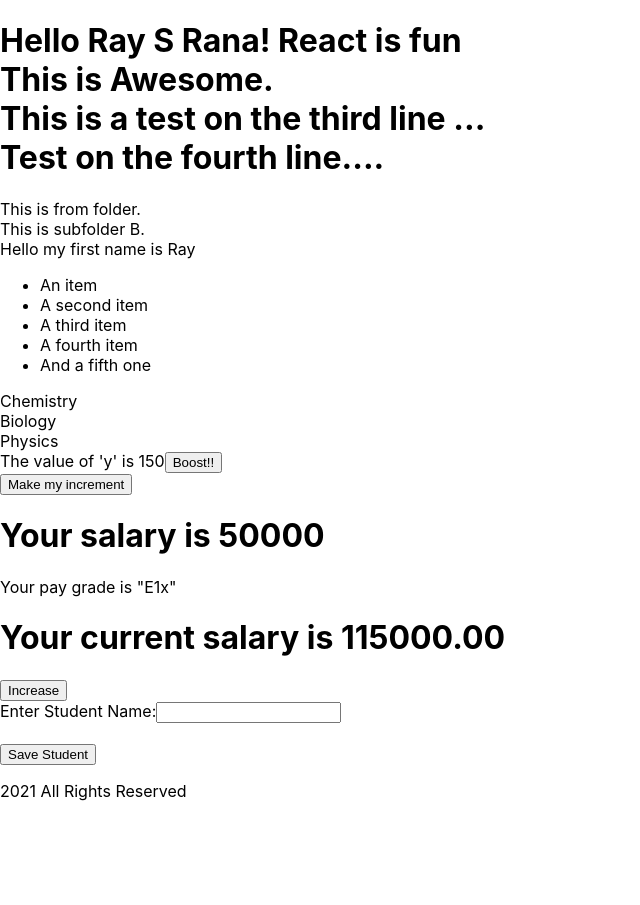
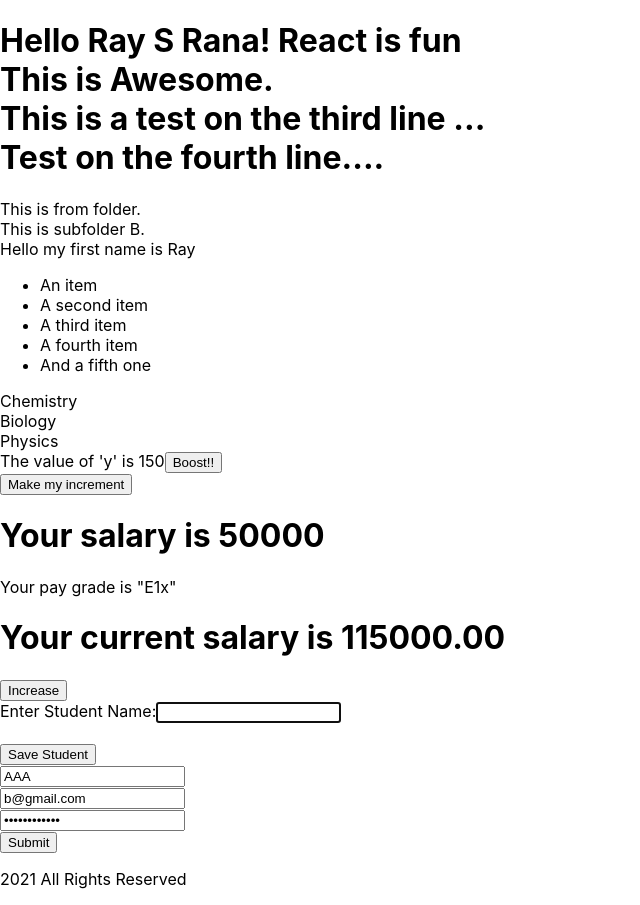
Before and after one commit to QualRay/FlipkartWithAnilDollar, a React (Create React App) app: page / in a window 1280 px wide. Shown: the whole page, without its empty margins (0-640 px from the left). Before the commit the page ends 817 px from the top, so only its background shows below. Built offline with nearby package versions, Linux system fonts and the light colour scheme.

Commit message:
Add Register User Form

```diff
--- a/src/Components/F.js
+++ b/src/Components/F.js
@@ -27,12 +27,21 @@ function F() {
             method: 'POST',
             headers: headers ,
             body: JSON.stringify(data)
-        }).then((d)=>{
-            console.log(d.status);
-            if(d.status === 200){
+        }).then(response => response.json()) //This will make JSON data readable
+        .then((d)=>{
+            console.log(d);
+            //Success
+            //console.log(d.status);
+            if(d.data != null){
                 swal("Good Job!","Data created successfully!","Success");
             }
-        }).catch((e)=>{}).finally((all)=>{});
+            if(d.error.status === 403){
+                swal(d.error.name,d.error.message,"error");
+            }
+        }).catch((e)=>{
+            //error block
+            console.log(e);
+        }).finally((all)=>{});
     }
 
     //useHooks -->
@@ -45,7 +54,7 @@ function F() {
         <>
             <form>
                 <label>Enter Student Name:
-                    <input type="text" value={ studentName } onChange={ (e)=>{ setStudentName(e.target.value) }} />
+                    <input autoFocus type="text" value={ studentName } onChange={ (e)=>{ setStudentName(e.target.value) }} />
                 </label>
             </form>
             <br />
--- /dev/null
+++ b/src/Components/RegisterUser.js
@@ -0,0 +1,26 @@
+import React, { useState } from 'react';
+
+function RegisterUser() {
+    //1. State
+
+    const [ username, setUserName] = useState('AAA');
+    const [ email, setEmail] = useState('b@gmail.com');
+    const [ password, setPassword] = useState('Confidential');
+
+
+
+    //2. Functions and
+
+
+    //3. Return Statements
+  return (
+      <form>
+          <input type="text" name="UserName"  value ={ username }/><br />
+          <input type="email" name="Email" value={ email }/><br />
+          <input type="password" name="Password"  value = { password }/><br />
+          <input type="submit" name="Submit" />
+      </form>
+  );
+}
+
+export default RegisterUser;
--- a/src/index.js
+++ b/src/index.js
@@ -7,6 +7,7 @@ import Message from './Message'
 import MyFirstComponent from './Components/MyFirstComponent'
 import MySecondComp from './Components/MySecondComp'
 import D from './Components/D'
+import RegisterUser from './Components/RegisterUser'
 
 
 function Student({mentor}){
@@ -45,6 +46,7 @@ ReactDOM.render(
     <MyFirstComponent />
     <MySecondComp />
     <D />
+    <RegisterUser />
   </React.StrictMode>,
   document.getElementById('container')
 );
```
